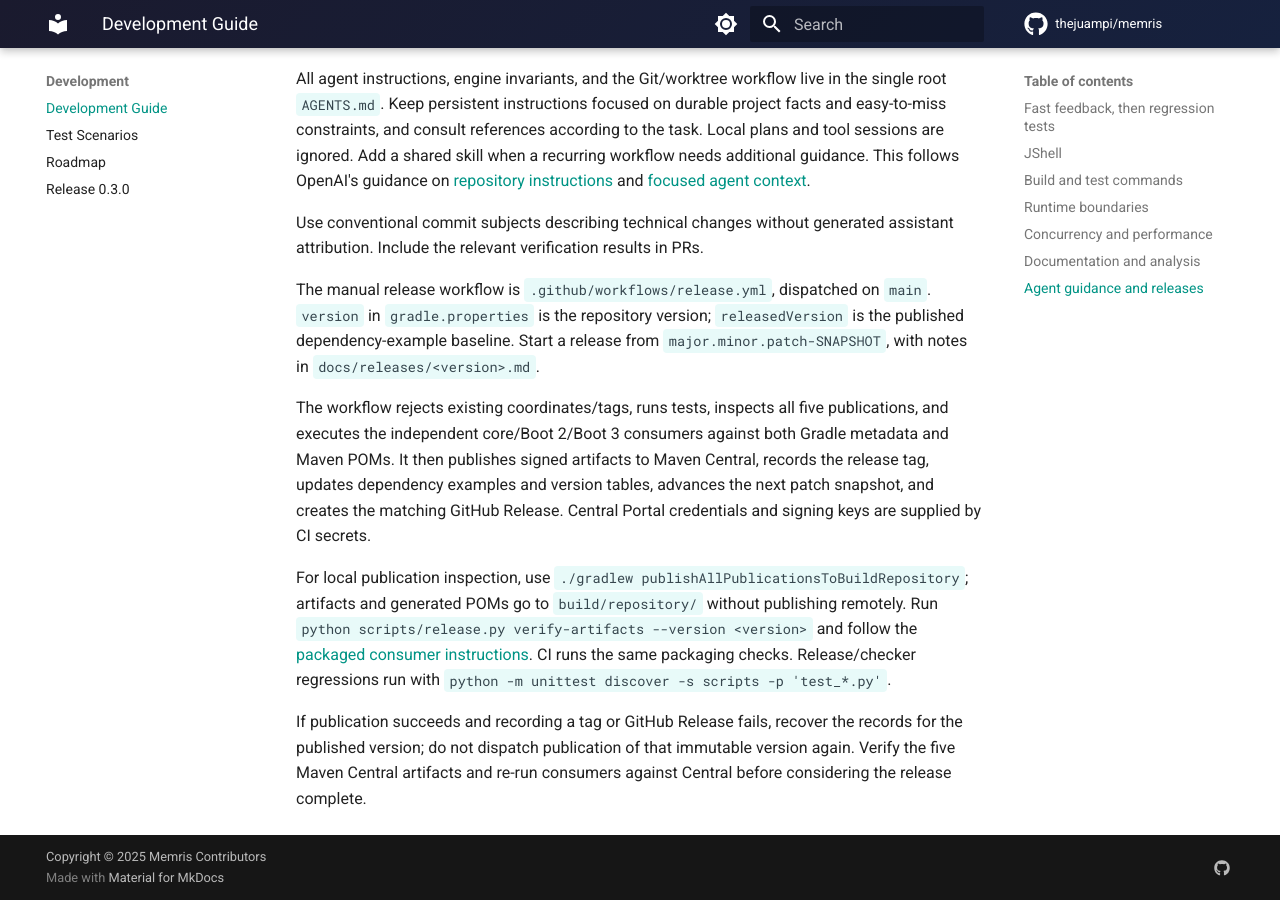
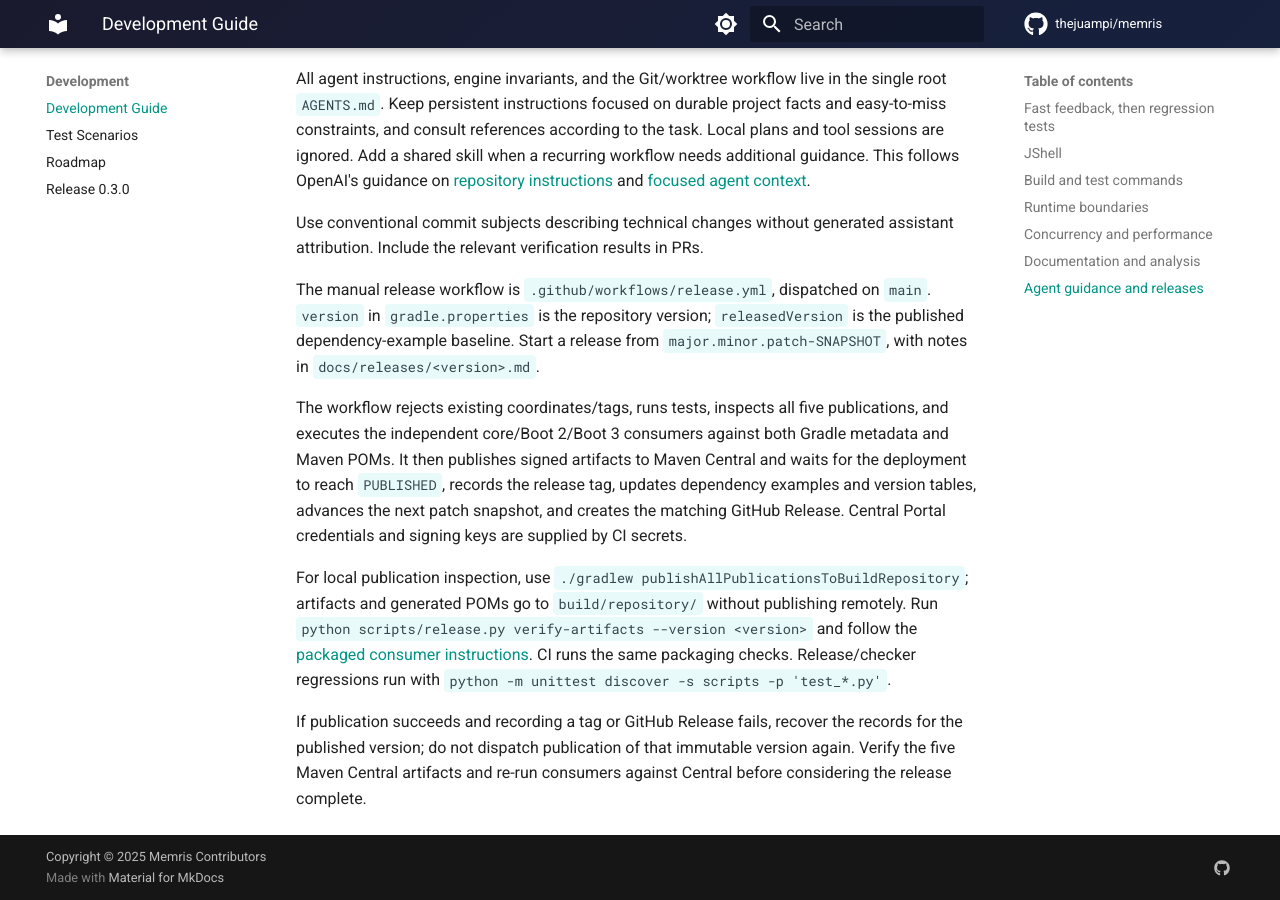
Before and after one commit to Thejuampi/memris, an MkDocs documentation site: the page built from docs/DEVELOPMENT.md, in a window 1280 px wide and 900 px high, scrolled down 4443 px. Built offline with MkDocs 1.6.1 and Material for MkDocs 9.7.7, drawn with Linux system fonts in a browser that asks for light colours; comment, search, counter and statistics services are not loaded; the version menu is left out.

Commit message:
release: wait for Central publication before recording the tag

```diff
--- a/docs/DEVELOPMENT.md
+++ b/docs/DEVELOPMENT.md
@@ -205,7 +205,8 @@ from `major.minor.patch-SNAPSHOT`, with notes in `docs/releases/<version>.md`.
 The workflow rejects existing coordinates/tags, runs tests, inspects all five
 publications, and executes the independent core/Boot 2/Boot 3 consumers against
 both Gradle metadata and Maven POMs. It then publishes signed artifacts to Maven
-Central, records the release tag, updates dependency examples and version tables,
+Central and waits for the deployment to reach `PUBLISHED`, records the release
+tag, updates dependency examples and version tables,
 advances the next patch snapshot, and creates the matching GitHub Release.
 Central Portal credentials and signing keys are supplied by CI secrets.
 
```
Also changed, not shown: 1 other file.
